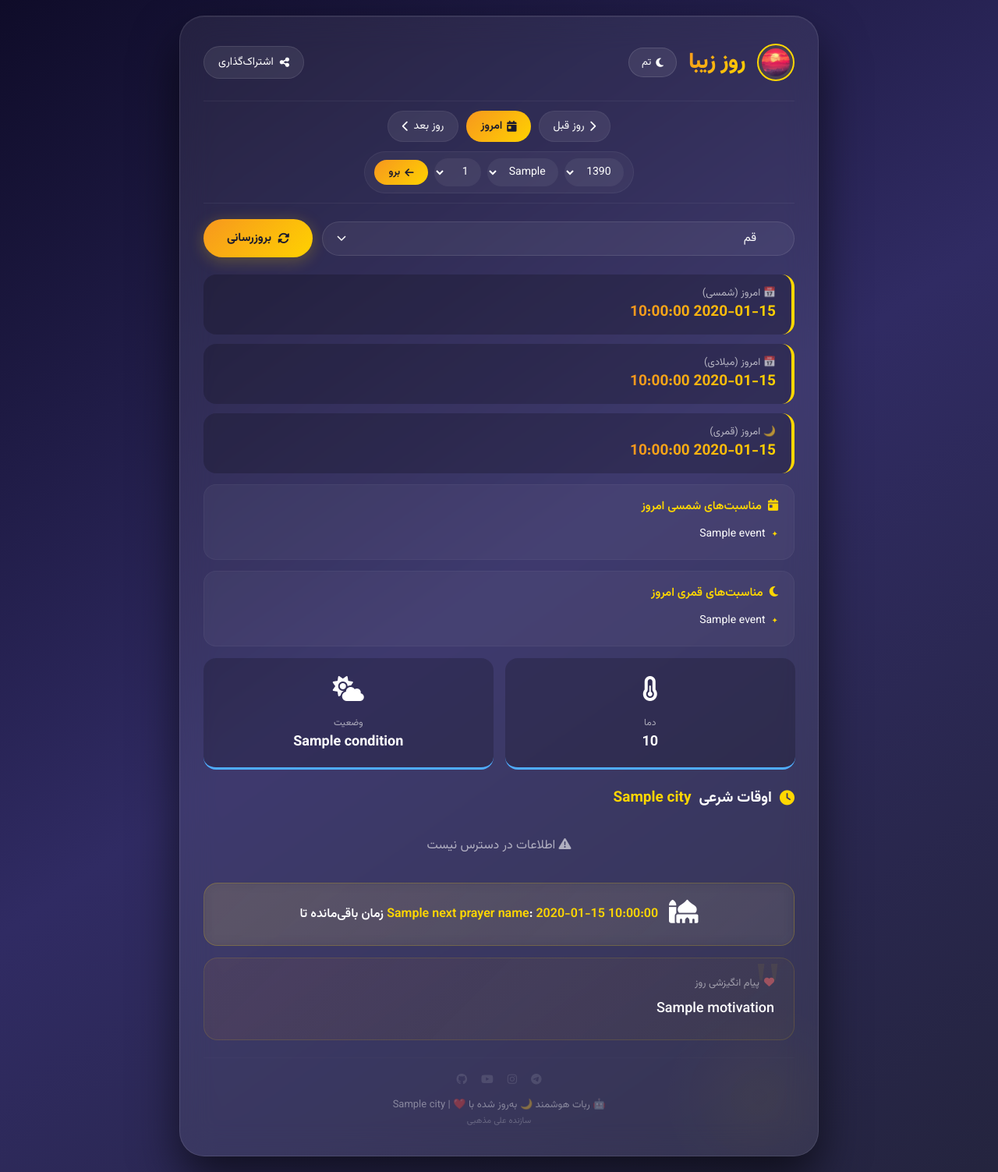
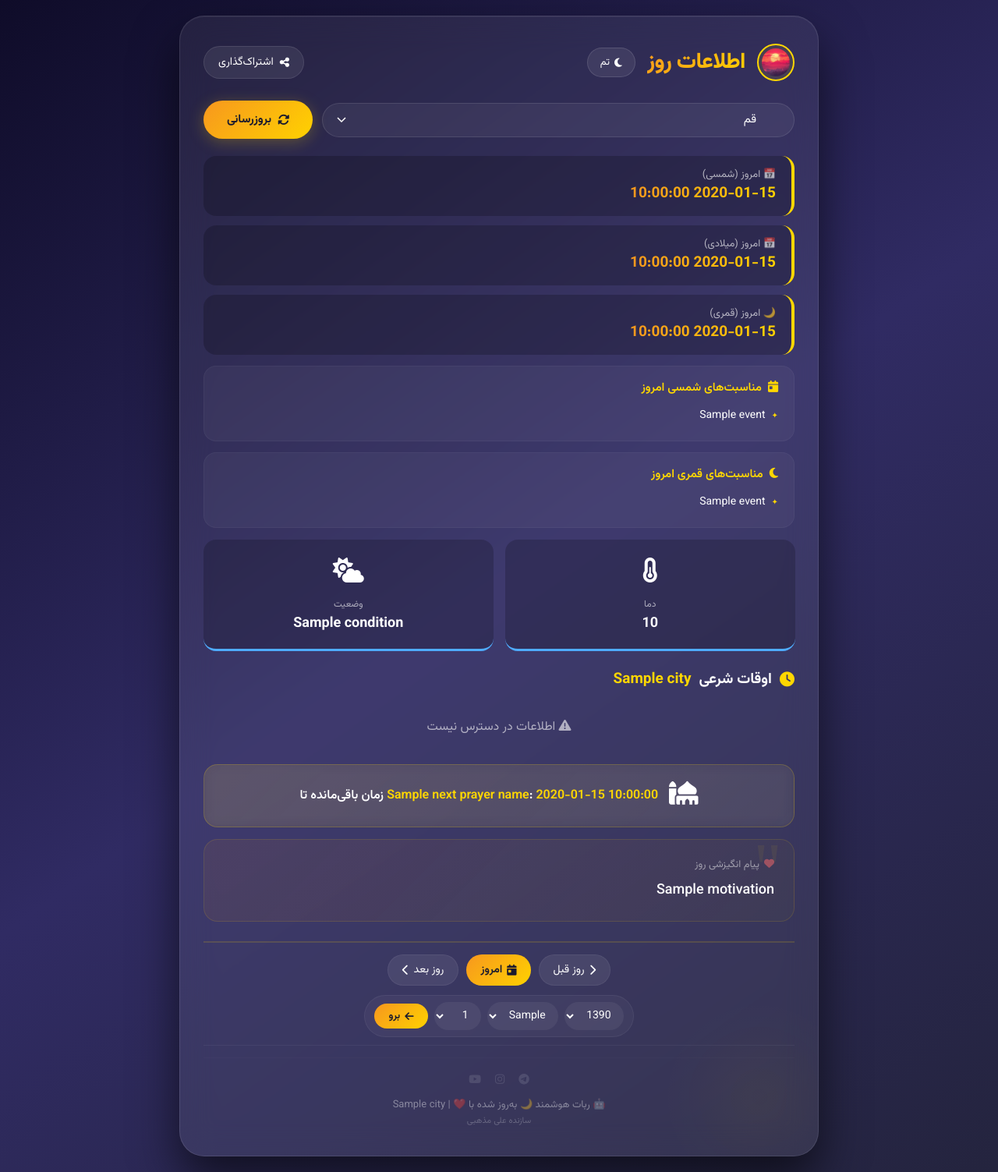
Before and after one commit to alimazhabe1-cell/alimerad, a Flask app: template templates/index.html in a window 1280 px wide. Shown: the whole page at 78% size. Run offline with Flask 3, Linux system fonts and the light colour scheme; the template is opened without the code that fills it: most values are stand-ins (such as "Sample title", 1, 10 or a date in 2020).

Commit message:
Update index.html

```diff
--- a/templates/index.html
+++ b/templates/index.html
@@ -268,112 +268,6 @@
             background: rgba(255, 255, 255, 0.16);
             transform: translateY(-2px);
             box-shadow: 0 4px 15px rgba(0, 0, 0, 0.2);
-        }
-
-        /* ===== ناوبری تاریخ ===== */
-        .date-navigation {
-            margin: 15px 0 20px 0;
-            padding: 12px 0;
-            border-top: 1px solid rgba(255, 255, 255, 0.06);
-            border-bottom: 1px solid rgba(255, 255, 255, 0.06);
-            position: relative;
-            z-index: 1;
-        }
-
-        .nav-buttons {
-            display: flex;
-            justify-content: center;
-            gap: 10px;
-            flex-wrap: wrap;
-            margin-bottom: 12px;
-        }
-
-        .nav-btn {
-            background: rgba(255, 255, 255, 0.08);
-            border: 1px solid rgba(255, 255, 255, 0.06);
-            border-radius: 50px;
-            padding: 8px 18px;
-            color: var(--text-primary);
-            text-decoration: none;
-            font-size: 14px;
-            transition: all 0.3s ease;
-            display: inline-flex;
-            align-items: center;
-            gap: 6px;
-        }
-
-        .nav-btn:hover {
-            background: rgba(255, 255, 255, 0.16);
-            transform: translateY(-2px);
-        }
-
-        .nav-btn.today-btn {
-            background: linear-gradient(135deg, #f7971e, #ffd200);
-            color: #1a1a2e;
-            font-weight: 600;
-            border: none;
-        }
-
-        .nav-btn.today-btn:hover {
-            transform: scale(1.04);
-        }
-
-        .date-picker-form {
-            display: flex;
-            justify-content: center;
-        }
-
-        .date-selects {
-            display: flex;
-            gap: 8px;
-            flex-wrap: wrap;
-            align-items: center;
-            background: rgba(255, 255, 255, 0.04);
-            padding: 8px 12px;
-            border-radius: 50px;
-            border: 1px solid rgba(255, 255, 255, 0.06);
-        }
-
-        .date-selects select {
-            background: rgba(255, 255, 255, 0.06);
-            border: none;
-            border-radius: 30px;
-            padding: 6px 12px;
-            color: var(--text-primary);
-            font-size: 14px;
-            font-family: 'Vazirmatn';
-            cursor: pointer;
-            transition: all 0.2s;
-        }
-
-        .date-selects select:focus {
-            outline: none;
-            background: rgba(255, 255, 255, 0.12);
-        }
-
-        .date-selects select option {
-            background: #1a1a2e;
-            color: #fff;
-        }
-
-        .date-selects .go-btn {
-            background: linear-gradient(135deg, #f7971e, #ffd200);
-            border: none;
-            border-radius: 30px;
-            padding: 6px 18px;
-            color: #1a1a2e;
-            font-weight: 600;
-            font-size: 13px;
-            cursor: pointer;
-            transition: all 0.3s;
-            font-family: 'Vazirmatn';
-            display: flex;
-            align-items: center;
-            gap: 6px;
-        }
-
-        .date-selects .go-btn:hover {
-            transform: scale(1.04);
         }
 
         /* ===== انتخاب شهر ===== */
@@ -712,10 +606,116 @@
             z-index: 1;
         }
 
+        /* ===== ناوبری تاریخ (پایین صفحه) ===== */
+        .date-navigation-bottom {
+            margin: 25px 0 15px 0;
+            padding: 15px 0 10px 0;
+            border-top: 2px solid rgba(255, 215, 0, 0.15);
+            border-bottom: 1px solid rgba(255, 255, 255, 0.05);
+            position: relative;
+            z-index: 1;
+        }
+
+        .nav-buttons-bottom {
+            display: flex;
+            justify-content: center;
+            gap: 10px;
+            flex-wrap: wrap;
+            margin-bottom: 12px;
+        }
+
+        .nav-btn-bottom {
+            background: rgba(255, 255, 255, 0.08);
+            border: 1px solid rgba(255, 255, 255, 0.06);
+            border-radius: 50px;
+            padding: 8px 18px;
+            color: var(--text-primary);
+            text-decoration: none;
+            font-size: 14px;
+            transition: all 0.3s ease;
+            display: inline-flex;
+            align-items: center;
+            gap: 6px;
+        }
+
+        .nav-btn-bottom:hover {
+            background: rgba(255, 255, 255, 0.16);
+            transform: translateY(-2px);
+        }
+
+        .nav-btn-bottom.today-btn {
+            background: linear-gradient(135deg, #f7971e, #ffd200);
+            color: #1a1a2e;
+            font-weight: 600;
+            border: none;
+        }
+
+        .nav-btn-bottom.today-btn:hover {
+            transform: scale(1.04);
+        }
+
+        .date-picker-form-bottom {
+            display: flex;
+            justify-content: center;
+        }
+
+        .date-selects-bottom {
+            display: flex;
+            gap: 8px;
+            flex-wrap: wrap;
+            align-items: center;
+            background: rgba(255, 255, 255, 0.04);
+            padding: 8px 12px;
+            border-radius: 50px;
+            border: 1px solid rgba(255, 255, 255, 0.06);
+        }
+
+        .date-selects-bottom select {
+            background: rgba(255, 255, 255, 0.06);
+            border: none;
+            border-radius: 30px;
+            padding: 6px 12px;
+            color: var(--text-primary);
+            font-size: 14px;
+            font-family: 'Vazirmatn';
+            cursor: pointer;
+            transition: all 0.2s;
+        }
+
+        .date-selects-bottom select:focus {
+            outline: none;
+            background: rgba(255, 255, 255, 0.12);
+        }
+
+        .date-selects-bottom select option {
+            background: #1a1a2e;
+            color: #fff;
+        }
+
+        .date-selects-bottom .go-btn {
+            background: linear-gradient(135deg, #f7971e, #ffd200);
+            border: none;
+            border-radius: 30px;
+            padding: 6px 18px;
+            color: #1a1a2e;
+            font-weight: 600;
+            font-size: 13px;
+            cursor: pointer;
+            transition: all 0.3s;
+            font-family: 'Vazirmatn';
+            display: flex;
+            align-items: center;
+            gap: 6px;
+        }
+
+        .date-selects-bottom .go-btn:hover {
+            transform: scale(1.04);
+        }
+
         /* ===== فوتر ===== */
         .footer {
             text-align: center;
-            margin-top: 22px;
+            margin-top: 15px;
             padding-top: 18px;
             border-top: 1px solid rgba(255, 255, 255, 0.05);
             font-size: 13px;
@@ -848,7 +852,7 @@
                 <img src="{{ url_for('static', filename='logo.png') }}"
                      alt="لوگو"
                      class="site-logo">
-                <h1>روز زیبا</h1>
+                <h1>اطلاعات روز</h1>
                 <button class="theme-toggle" onclick="toggleTheme()">
                     <i class="fas fa-moon"></i> تم
                 </button>
@@ -856,47 +860,6 @@
             <button class="share-btn" onclick="shareWebsite()">
                 <i class="fas fa-share-alt"></i> اشتراک‌گذاری
             </button>
-        </div>
-
-        <!-- ============================================================
-        ناوبری تاریخ
-        ============================================================ -->
-        <div class="date-navigation">
-            <div class="nav-buttons">
-                <a href="{{ url_for('home', year=prev_year, month=prev_month, day=prev_day_num, city=selected_city) }}" class="nav-btn">
-                    <i class="fas fa-chevron-right"></i> روز قبل
-                </a>
-                <a href="{{ url_for('home', city=selected_city) }}" class="nav-btn today-btn" {% if is_today %}style="opacity:0.4;pointer-events:none;"{% endif %}>
-                    <i class="fas fa-calendar-day"></i> امروز
-                </a>
-                <a href="{{ url_for('home', year=next_year, month=next_month, day=next_day_num, city=selected_city) }}" class="nav-btn">
-                    روز بعد <i class="fas fa-chevron-left"></i>
-                </a>
-            </div>
-
-            <form method="GET" action="/" class="date-picker-form">
-                <input type="hidden" name="city" value="{{ selected_city }}">
-                <div class="date-selects">
-                    <select name="year">
-                        {% for y in range(1390, 1451) %}
-                            <option value="{{ y }}" {% if y == selected_year %}selected{% endif %}>{{ y }}</option>
-                        {% endfor %}
-                    </select>
-                    <select name="month" id="monthSelect">
-                        {% for m in range(1, 13) %}
-                            <option value="{{ m }}" {% if m == selected_month %}selected{% endif %}>{{ months_fa[m] }}</option>
-                        {% endfor %}
-                    </select>
-                    <select name="day" id="daySelect">
-                        {% for d in range(1, 32) %}
-                            <option value="{{ d }}" {% if d == selected_day %}selected{% endif %}>{{ d }}</option>
-                        {% endfor %}
-                    </select>
-                    <button type="submit" class="go-btn">
-                        <i class="fas fa-arrow-left"></i> برو
-                    </button>
-                </div>
-            </form>
         </div>
 
         <!-- ============================================================
@@ -1040,14 +1003,54 @@
         </div>
 
         <!-- ============================================================
+        ناوبری تاریخ (پایین صفحه)
+        ============================================================ -->
+        <div class="date-navigation-bottom">
+            <div class="nav-buttons-bottom">
+                <a href="{{ url_for('home', year=prev_year, month=prev_month, day=prev_day_num, city=selected_city) }}" class="nav-btn-bottom">
+                    <i class="fas fa-chevron-right"></i> روز قبل
+                </a>
+                <a href="{{ url_for('home', city=selected_city) }}" class="nav-btn-bottom today-btn" {% if is_today %}style="opacity:0.4;pointer-events:none;"{% endif %}>
+                    <i class="fas fa-calendar-day"></i> امروز
+                </a>
+                <a href="{{ url_for('home', year=next_year, month=next_month, day=next_day_num, city=selected_city) }}" class="nav-btn-bottom">
+                    روز بعد <i class="fas fa-chevron-left"></i>
+                </a>
+            </div>
+
+            <form method="GET" action="/" class="date-picker-form-bottom">
+                <input type="hidden" name="city" value="{{ selected_city }}">
+                <div class="date-selects-bottom">
+                    <select name="year">
+                        {% for y in range(1390, 1451) %}
+                            <option value="{{ y }}" {% if y == selected_year %}selected{% endif %}>{{ y }}</option>
+                        {% endfor %}
+                    </select>
+                    <select name="month" id="monthSelect">
+                        {% for m in range(1, 13) %}
+                            <option value="{{ m }}" {% if m == selected_month %}selected{% endif %}>{{ months_fa[m] }}</option>
+                        {% endfor %}
+                    </select>
+                    <select name="day" id="daySelect">
+                        {% for d in range(1, 32) %}
+                            <option value="{{ d }}" {% if d == selected_day %}selected{% endif %}>{{ d }}</option>
+                        {% endfor %}
+                    </select>
+                    <button type="submit" class="go-btn">
+                        <i class="fas fa-arrow-left"></i> برو
+                    </button>
+                </div>
+            </form>
+        </div>
+
+        <!-- ============================================================
         فوتر
         ============================================================ -->
         <div class="footer">
             <div class="social-links">
-                <a href="#" title="تلگرام"><i class="fab fa-telegram-plane"></i></a>
-                <a href="#" title="اینستاگرام"><i class="fab fa-instagram"></i></a>
-                <a href="#" title="یوتیوب"><i class="fab fa-youtube"></i></a>
-                <a href="#" title="گیت‌هاب"><i class="fab fa-github"></i></a>
+                    <a href="https://t.me/HmHermi" title="تلگرام"><i class="fab fa-telegram-plane"></i></a>
+                    <a href="https://www.instagram.com/alimazhabe/" title="اینستاگرام"><i class="fab fa-instagram"></i></a>
+                    <a href="https://www.youtube.com/@alimazhabi" title="یوتیوب"><i class="fab fa-youtube"></i></a>
             </div>
             🤖 ربات هوشمند 🌙 به‌روز شده با ❤️ | {{ city }}
             <br>
```
Also changed, not shown: other parts of templates/index.html (+14 -12 lines).
